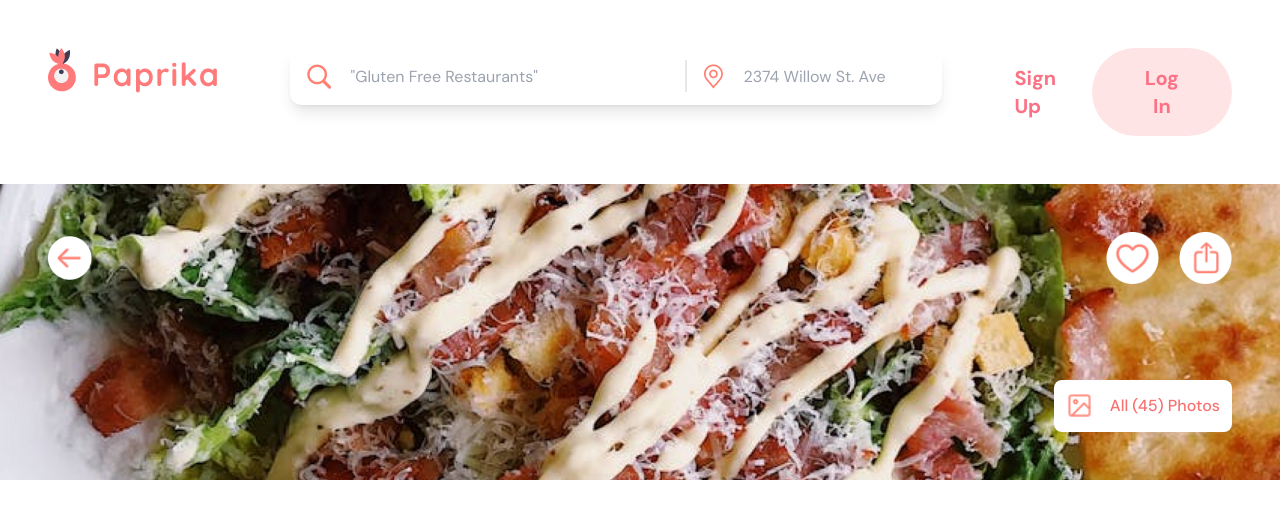
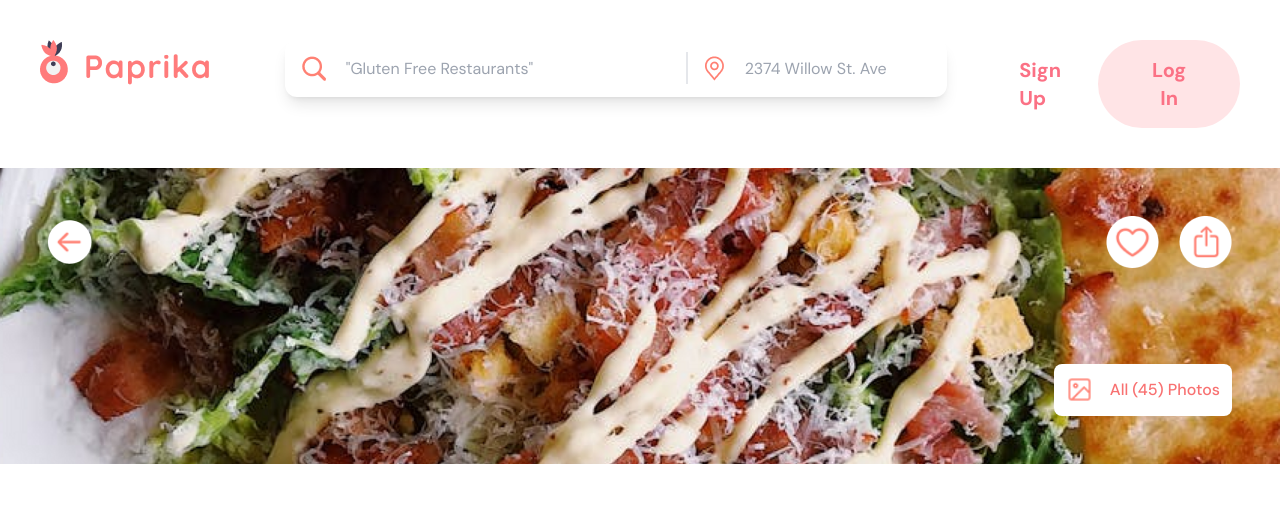
Before and after one commit to Namra0816/Paprika_Frontend_Interview_Namra_Chaklashiya, a React (Create React App) app: page / in a window 1280 px wide. Shown: the top 518 px of the page. Built offline with nearby package versions, Linux system fonts and the light colour scheme.

Commit message:
padding adjusted

```diff
--- a/src/components/Navbar.jsx
+++ b/src/components/Navbar.jsx
@@ -4,7 +4,7 @@ import searchIcon from '../assets/searchIcon.png';
 import locationIcon from '../assets/locationIcon.png';
 
 const Navbar = () => (
-  <header className="p-12 w-full max-md:px-5 font-sans">
+  <header className="p-10 w-full max-md:px-5 font-sans">
     <div className="flex gap-6 max-md:flex-col max-md:gap-0">
       <div className="flex flex-col max-md:items-center w-1/5 max-md:w-full">
         <img loading="lazy" src={logo} className="shrink-0 w-[171px] max-md:mt-1" alt="Logo" />
```
